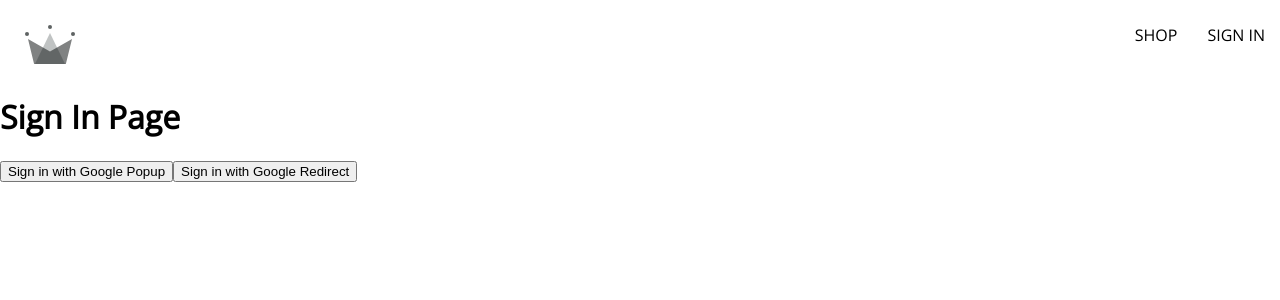
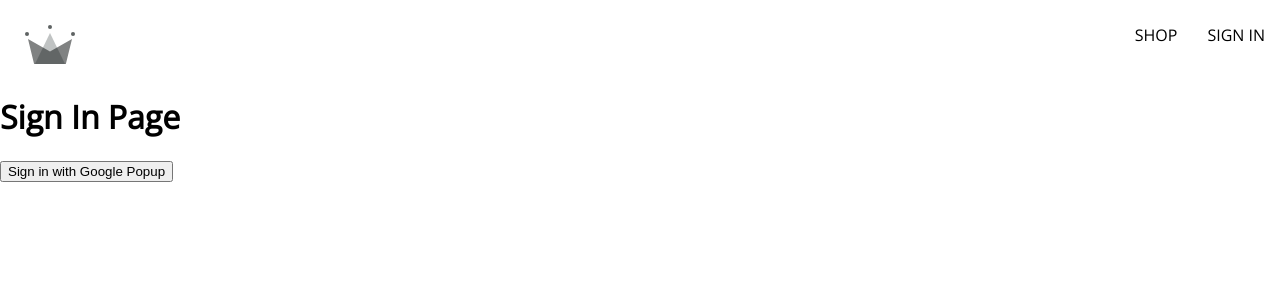
Before and after one commit to Tarun-Mittal-cell/React-Commerce-Genesis, a React (Create React App) app: page /sign-in in a window 1280 px wide. Shown: the top 300 px of the page. Built offline with nearby package versions, Linux system fonts and the light colour scheme.

Commit message:
removed google redirect from sign in

```diff
--- a/src/routes/sign-in/sign-in.component.jsx
+++ b/src/routes/sign-in/sign-in.component.jsx
@@ -1,26 +1,21 @@
 import {
+    auth,
     signInWithGooglePopup,
     createUserDocumentFromAuth,
-    signInWithGoogleRedirect } from "../../utils/firebase/firebase.utils";
+ } from "../../utils/firebase/firebase.utils";
 
 
 const SignIn = () => {
+
     const logGoogleUser = async () => {
         const { user } = await signInWithGooglePopup();
         const userDocRef = await createUserDocumentFromAuth(user);
-    };
-
-    const logGoogleRedirectUser = async () => {
-        const { user } = await signInWithGoogleRedirect();
-        console.log({user});
     };
 
     return (
         <div>
             <h1>Sign In Page</h1>
             <button onClick={logGoogleUser}>Sign in with Google Popup</button>
-            <button onClick={logGoogleUser}>Sign in with Google Redirect</button>
-
         </div>
     );
 };
```
